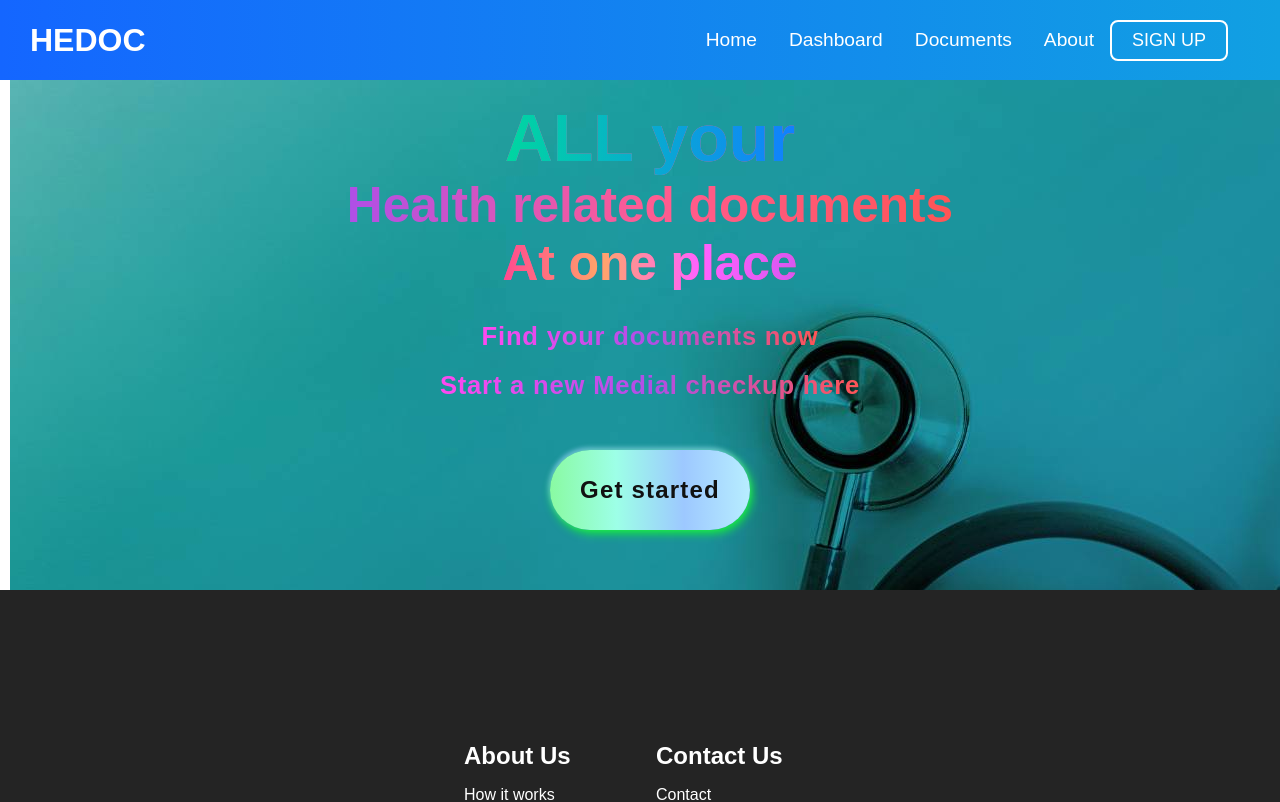
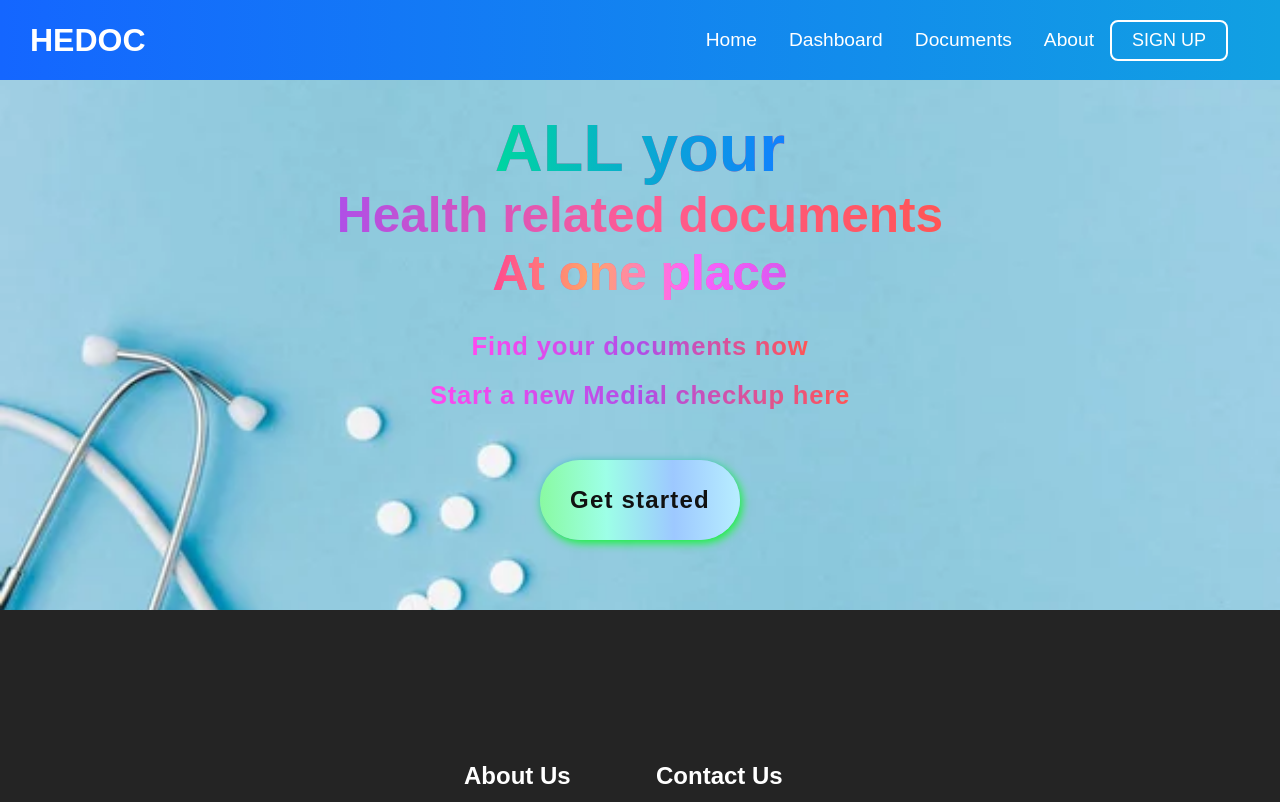
Before and after one commit to KILLERTIAN/Doc-Plus, a React (Create React App) app in the folder client/: page / in a window 1280 px wide. Shown: the top 802 px of the page. Built offline with nearby package versions, Linux system fonts and the light colour scheme; no server answers.

Commit message:
herosection background update

```diff
--- a/client/src/components/HeroSection.css
+++ b/client/src/components/HeroSection.css
@@ -5,29 +5,34 @@
 }
 
 .hero-container {
+    position: relative;
     height: 80%;
     width: 100%;
     display: flex;
-    margin-left: 10px;
-    margin-right: 20px;
+    /* margin-left: 10px; */
+    /* margin-right: 20px; */
+    padding: 10px 20px;
     /* position: absolute; */
     flex-direction: column;
     justify-content: center;
     align-items: center;
-    object-fit: contain;
+    /* object-fit: contain; */
     /* box-shadow: inset 0 0 0 1000px rgba(0, 0, 0, 0.2); */
-    background-image: url('/public/images/bg.jpg');
+    /* background-image: url('/public/images/bg.jpg'); */
 
 }
 
-/* .hero-container img {
+.hero-container img {
     position: absolute;
-    top: 0vh;
+    top: 0;
+    left: 0;
+    bottom: 0;
+    width: 100%;
+    height: 100%;
     object-fit: cover;
-    height: 100vh;
-    width: 100%;
-    z-index: -9;
-} */
+    object-position: center;
+    z-index: -1;
+}
 
 
 
--- a/client/src/components/HeroSection.js
+++ b/client/src/components/HeroSection.js
@@ -13,13 +13,15 @@ function HeroSection() {
         <div className='hero-container'>
 
             <div className="hero-gradient"></div>
+            <img src="images/Bg-2.jpg" alt="backround" />
+
             <div className="hero-text">
                 <h1><span1>ALL your</span1> <br/> Health related documents <br />
                     <span> At one place</span><br />
                 </h1>
                 <p><span2>Find your documents now </span2></p>
                 <p><span2>Start a new Medial checkup here</span2></p>
-                <Link to="/register" className='hero-free-trial-button'><button>Get started</button></Link>
+                <Link to="/sign-up" className='hero-free-trial-button'><button>Get started</button></Link>
             </div>
 
 
```
Also changed, not shown: client/public/images/Bg-2.jpg (added).
